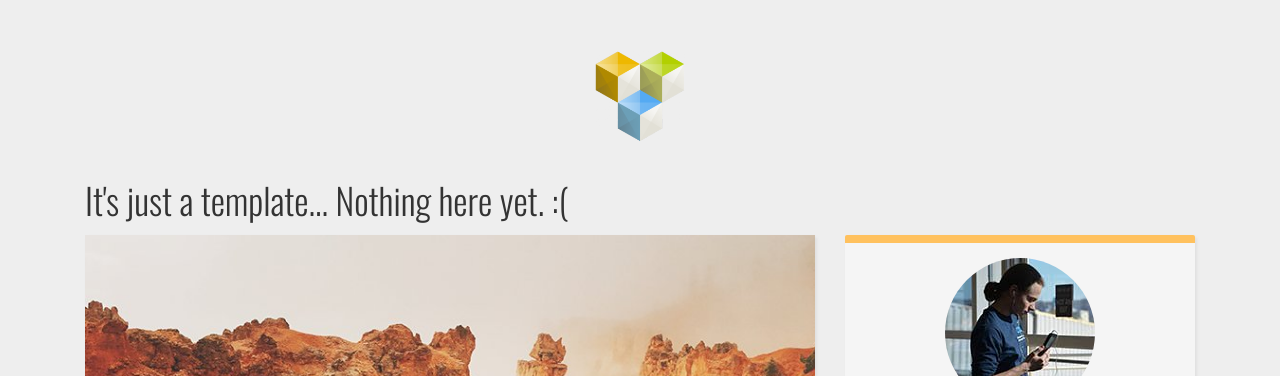
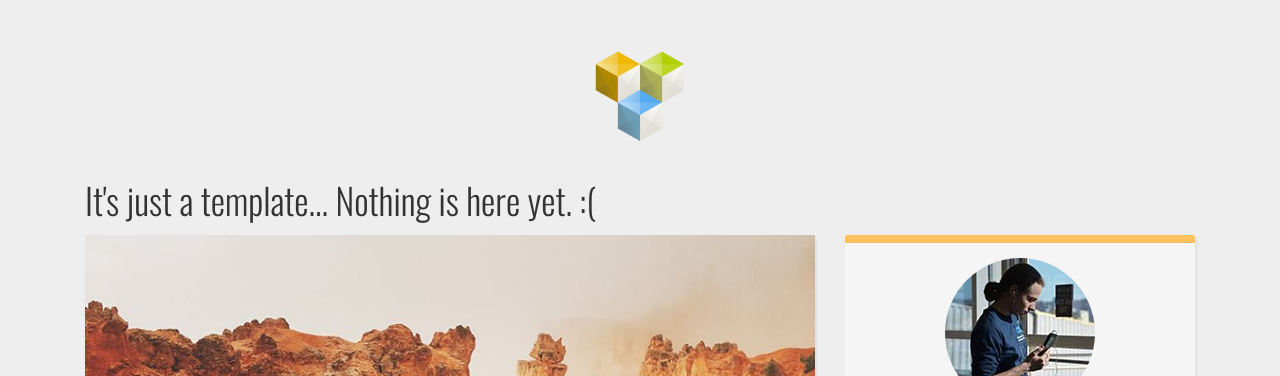
Before and after one commit to cakirilker/cakirilker.github.io, a Jekyll site: the page built from blog/index.html, in a window 1280 px wide. Shown: the top 376 px of the page. Built offline with Jekyll 4.4.1, drawn with Linux system fonts in a browser that asks for light colours; some web fonts are replaced.

Commit message:
Update blog.html

```diff
--- a/_layouts/blog.html
+++ b/_layouts/blog.html
@@ -35,7 +35,7 @@
             <div class="brand-image img img-circle">
             </div>
         </div>
-        <div class="container"><h1>It's just a template... Nothing here yet. :(</h1></div>
+        <div class="container"><h1>It's just a template... Nothing is here yet. :(</h1></div>
         {{content}}
     </div>
 </body>
```
